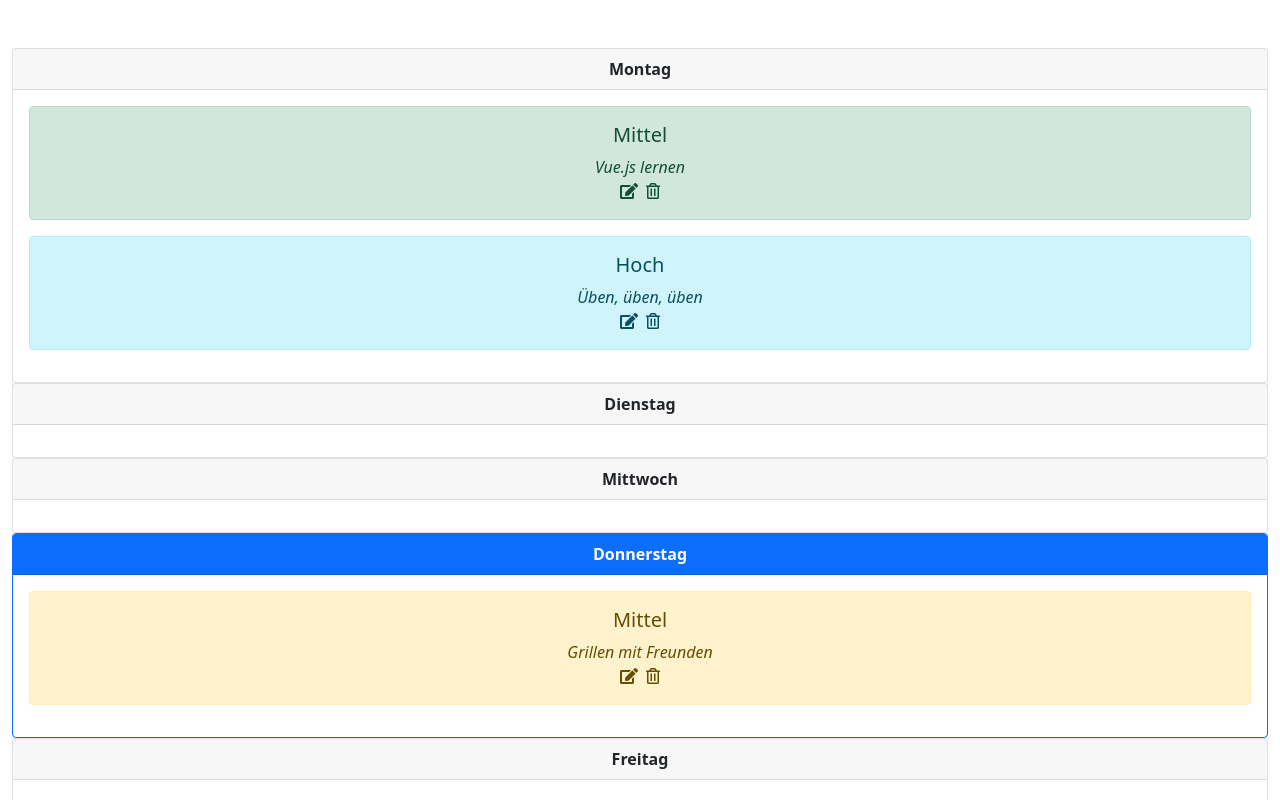
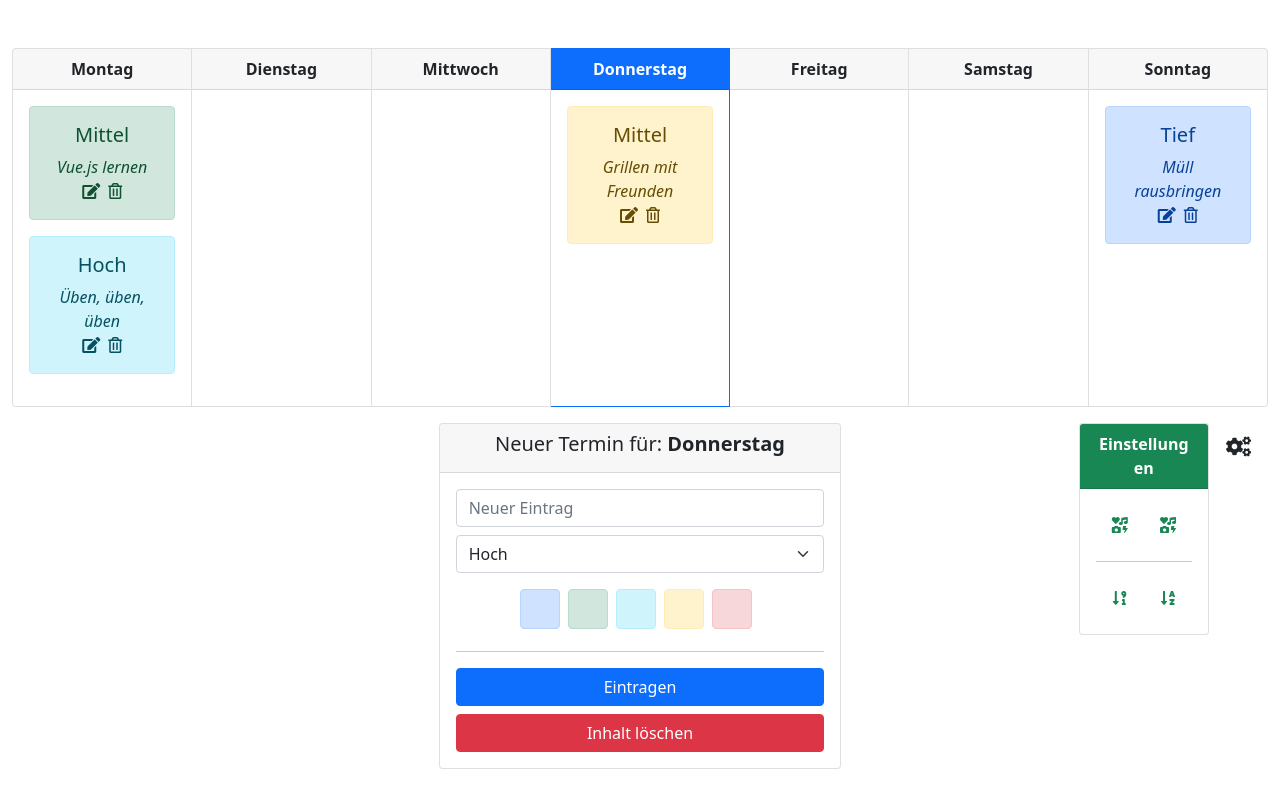
Before and after one commit to timhe375/terminkalender, a Vue app: page / in a window 1280 px wide. Shown: the top 800 px of the page. Built offline with nearby package versions, Linux system fonts and the light colour scheme.

Commit message:
feature: use eventColorClasses for chaning the priority

```diff
--- a/src/components/CalendarEntry.vue
+++ b/src/components/CalendarEntry.vue
@@ -15,9 +15,10 @@
         </select>
         <div class="text-center mt-3">
           <span
-            v-for="i in 5"
-            :key="i"
-            class="d-inline-block alert alert-primary m-0 me-2 square"
+            v-for="color in eventColors"
+            :key="color"
+            class="d-inline-block alert m-0 me-2 square"
+            :class="eventColorClasses(color)"
             role="button"
           >
           </span>
@@ -36,9 +37,19 @@
 import Store from "../store";
 export default {
   name: "CalenderEntry",
+  data() {
+    return {
+      eventColors: ["primary", "success", "info", "warning", "danger"],
+    };
+  },
   computed: {
     acitveDayName() {
       return Store.getters.activeDay().fullName;
+    },
+  },
+  methods: {
+    eventColorClasses(eventColor) {
+      return ["alert-" + eventColor];
     },
   },
 };
--- a/src/components/CalendarWeek.vue
+++ b/src/components/CalendarWeek.vue
@@ -1,7 +1,8 @@
 <template>
   <div id="calender-week">
-    <div class="card-group"></div>
-    <CalendarDay v-for="day in calendarWeekData" :key="day.id" :day="day" />
+    <div class="card-group">
+      <CalendarDay v-for="day in calendarWeekData" :key="day.id" :day="day" />
+    </div>
   </div>
 </template>
 
```
